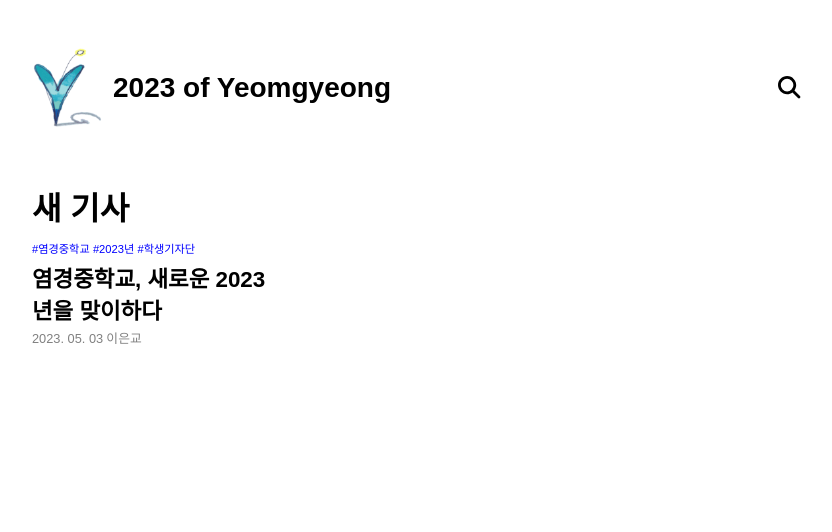
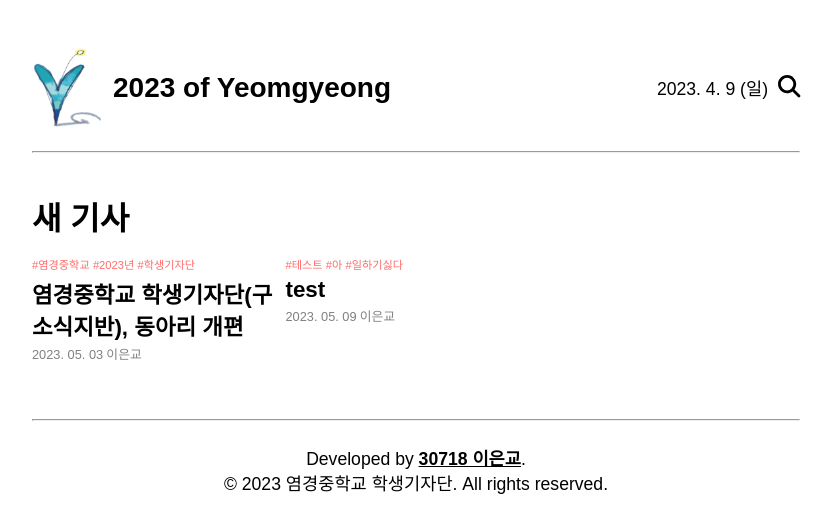
Before and after one commit to ymgng-reporter/2023-Yeomgyeong-Reporters-Homepage, a Next.js app: page / in a window 1280 px wide. Shown: the top 532 px of the page, without its empty margins (224-1056 px from the left). Built offline with nearby package versions, Linux system fonts and the light colour scheme; a web font is replaced by a local one.

Commit message:
홈 화면 어느 정도 디자인 완료

```diff
--- a/app/globals.css
+++ b/app/globals.css
@@ -24,11 +24,16 @@ main {
   margin: auto;
 }
 
+a {
+  color: black;
+}
+
 .navbar {
   display: flex;
   align-items: center;
   width: 100%;
   margin-top: 6vh;
+  padding-bottom: 3vh;
 }
 
 .headerTitle {
@@ -36,15 +41,31 @@ main {
   font-size: 1.75rem;
 }
 
+.headerRight {
+  margin-left: auto;
+}
+
+.todayDate {
+  font-size: 1.1rem;
+  margin-bottom: 1vh;
+  margin-right: 0.75vw;
+}
+
 .searchIcon {
   font-size: 1.4rem;
   text-align: right;
-  /* right align */
   margin-left: auto;
 }
 
+.headerDivider,
+.footerDivider {
+  width: 100%;
+  height: 0.1px;
+}
+
 .container {
-  margin-top: 7vh;
+  margin-top: 5vh;
+  margin-bottom: 5vh;
 }
 
 .reportsCategory {
@@ -58,11 +79,11 @@ main {
 
 .report {
   width: 33%;
-  padding-top: 2px;
+  padding-top: 1vh;
 }
 
 .reportHashtag {
-  color: blue;
+  color: #ff6b6b;
   font-size: 0.7rem;
   padding-right: 0.2rem;
 }
@@ -83,8 +104,26 @@ main {
   margin-right: 0.2rem;
 }
 
+.footer {
+  width: 100%;
+  margin-top: 5vh;
+  padding-top: 2vh;
+  padding-bottom: 2vh;
+  text-align: center;
+}
+
+.copyright {
+  margin-top: 3vh;
+  margin-bottom: 1vh;
+  font-size: 1.1rem;
+  text-align: center;
+}
+
 @media (prefers-color-scheme: dark) {
   html {
     color-scheme: dark;
   }
+  a {
+    color: white;
+  }
 }
--- a/app/layout.js
+++ b/app/layout.js
@@ -10,7 +10,7 @@ export const metadata = {
 
 export default function RootLayout({ children }) {
   return (
-    <html lang="en">
+    <html lang="ko">
       <body className={inter.className}>{children}</body>
     </html>
   );
--- a/app/page.js
+++ b/app/page.js
@@ -4,6 +4,13 @@ import { FontAwesomeIcon } from "@fortawesome/react-fontawesome";
 import { faSearch } from "@fortawesome/free-solid-svg-icons";
 
 export default function Home() {
+  const date = new Date();
+  const today = `${date.getFullYear()}. ${
+    date.getMonth() + 1
+  }. ${date.getDate()}`;
+  const dayOfWeek = date.getDay();
+  const day = ["일", "월", "화", "수", "목", "금", "토"];
+
   return (
     <main>
       <header className="navbar">
@@ -15,8 +22,14 @@ export default function Home() {
           className="logoImage"
         />
         <h1 className="headerTitle">2023 of Yeomgyeong</h1>
-        <FontAwesomeIcon icon={faSearch} className="searchIcon" />
+        <div className="headerRight">
+          <span className="todayDate">
+            {today} ({day[dayOfWeek]})
+          </span>
+          <FontAwesomeIcon icon={faSearch} className="searchIcon" />
+        </div>
       </header>
+      <hr className="headerDivider" />
       <div className="container">
         <h1 className="reportsCategory">새 기사</h1>
         <div className="reports">
@@ -27,14 +40,36 @@ export default function Home() {
               <span className="reportHashtag">#학생기자단</span>
             </span>
             <h2 className="reportTitle">
-              염경중학교, 새로운 2023년을 맞이하다
+              염경중학교 학생기자단(구 소식지반), 동아리 개편
             </h2>
             <div className="reportInfo">
               <span className="reportDate">2023. 05. 03</span>
               <span className="reporter">이은교</span>
             </div>
           </div>
+          <div className="report">
+            <span className="reportHashtags">
+              <span className="reportHashtag">#테스트</span>
+              <span className="reportHashtag">#아</span>
+              <span className="reportHashtag">#일하기싫다</span>
+            </span>
+            <h2 className="reportTitle">test</h2>
+            <div className="reportInfo">
+              <span className="reportDate">2023. 05. 09</span>
+              <span className="reporter">이은교</span>
+            </div>
+          </div>
         </div>
+      </div>
+      <div className="footer">
+        <hr className="footerDivider" />
+        <p className="copyright">
+          Developed by{" "}
+          <b>
+            <a href="https://github.com/eungyolee">30718 이은교</a>
+          </b>
+          .<br />© 2023 염경중학교 학생기자단. All rights reserved.
+        </p>
       </div>
     </main>
   );
```
